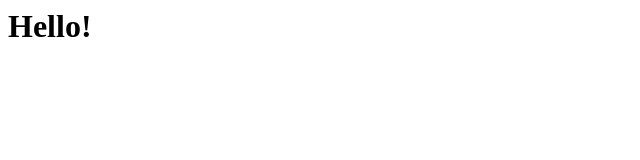
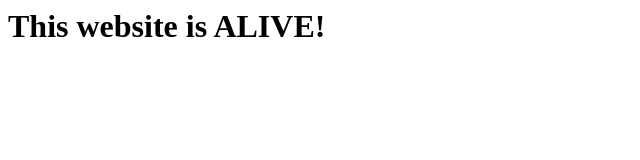
Before and after one commit to janicehyto/my-project, a plain HTML site: page index.html in a window 1280 px wide. Shown: the whole page, without its empty margins (0-640 px from the left). Drawn offline with Linux system fonts and the light colour scheme.

Commit message:
Update index.html

```diff
--- a/index.html
+++ b/index.html
@@ -1 +1 @@
-<h1>Hello!</h1>
+<h1>This website is ALIVE!</h1>
```
